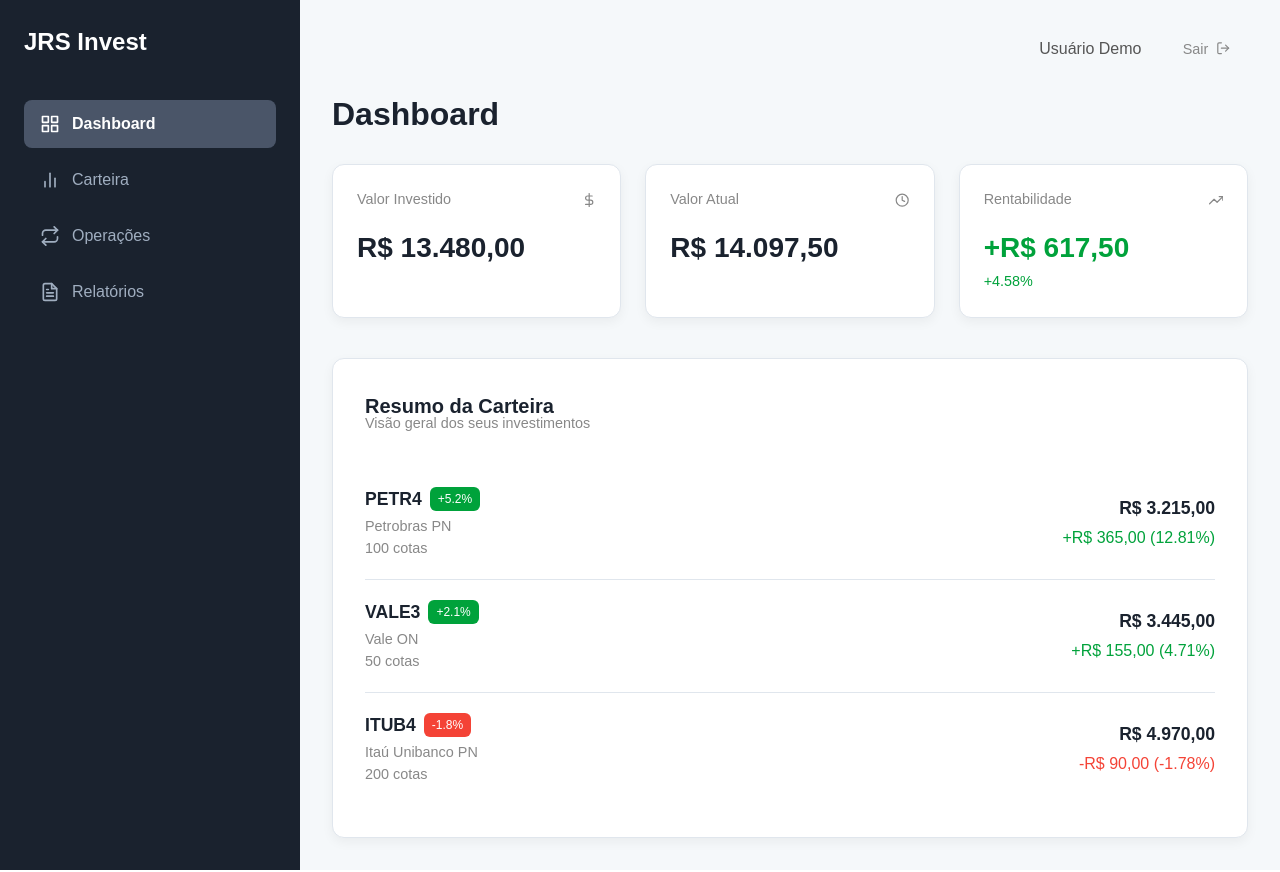
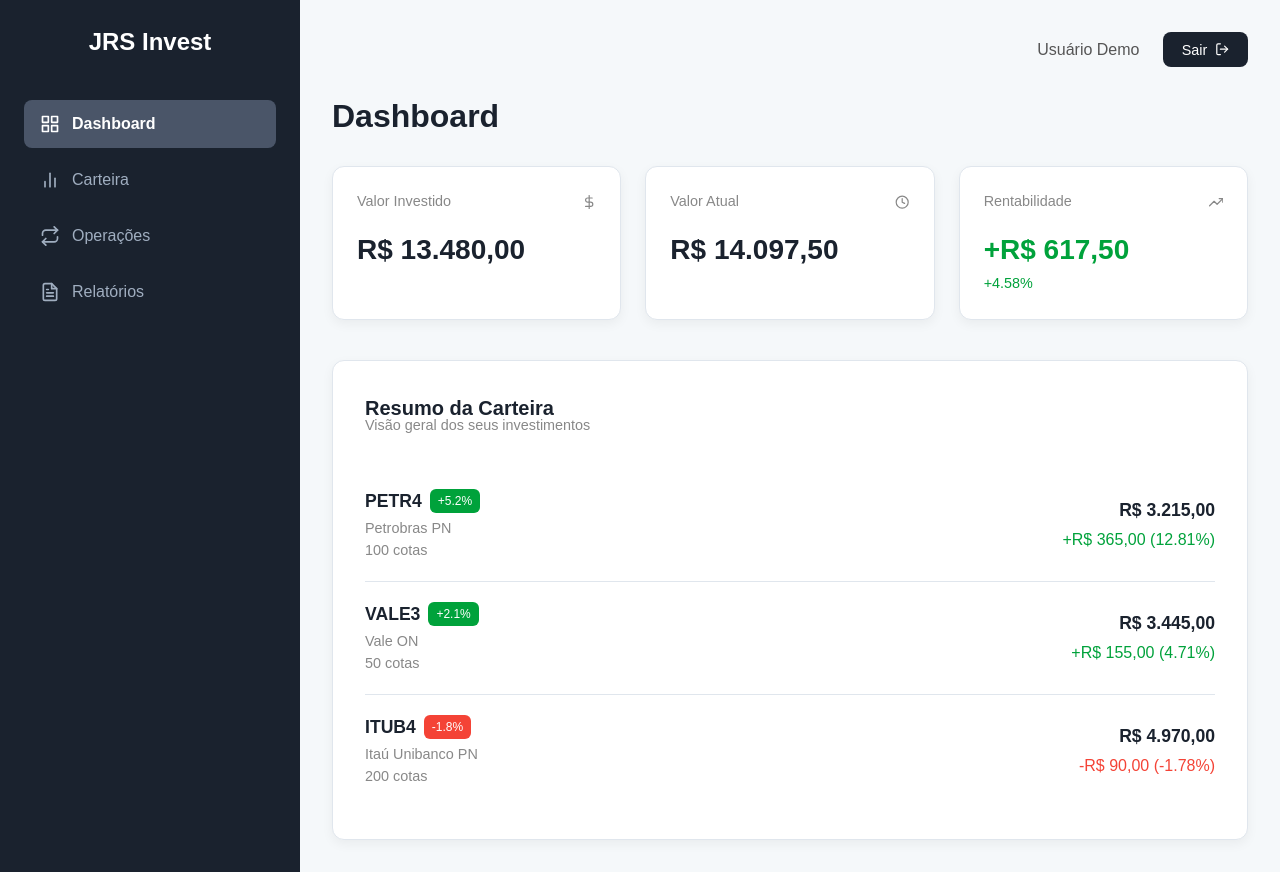
Before and after one commit to sergiocosta17/jrs-invest, a React (Vite) app: page /dashboard in a window 1280 px wide. Built offline with nearby package versions, Linux system fonts and the light colour scheme.

Commit message:
Ajustes no botão de logout

```diff
--- a/src/components/sidebar/Sidebar.module.css
+++ b/src/components/sidebar/Sidebar.module.css
@@ -12,6 +12,7 @@
   font-size: 1.5rem;
   font-weight: bold;
   margin-bottom: 2.5rem;
+  text-align: center;
 }
 
 .nav {
--- a/src/pages/dashboard/Dashboard.module.css
+++ b/src/pages/dashboard/Dashboard.module.css
@@ -14,13 +14,12 @@
 }
 
 .logoutButton {
+  background-color:#1a222e;
   display: flex;
   align-items: center;
   gap: 0.5rem;
-  background: none;
-  border: none;
   cursor: pointer;
-  color: #888;
+  color: white;
   font-size: 0.9rem;
 }
 
--- a/src/pages/dashboard/Dashboard.tsx
+++ b/src/pages/dashboard/Dashboard.tsx
@@ -1,5 +1,6 @@
 import { FiClock, FiDollarSign, FiLogOut, FiTrendingUp } from 'react-icons/fi';
 import styles from './Dashboard.module.css';
+import { useNavigate } from 'react-router-dom'; // PASSO 1: Importar
 
 interface Asset {
   ticker: string;
@@ -13,7 +14,11 @@ interface Asset {
 }
 
 export function Dashboard() {
-  // Dados de exemplo (virá da API)
+  const navigate = useNavigate();
+  const handleLogout = () => {
+    navigate('/login');
+  };
+
   const portfolioSummary: Asset[] = [
     { ticker: 'PETR4', name: 'Petrobras PN', shares: 100, dailyChange: '+5.2%', totalValue: 'R$ 3.215,00', totalReturn: '+R$ 365,00', returnPercentage: '(12.81%)', isPositive: true },
     { ticker: 'VALE3', name: 'Vale ON', shares: 50, dailyChange: '+2.1%', totalValue: 'R$ 3.445,00', totalReturn: '+R$ 155,00', returnPercentage: '(4.71%)', isPositive: true },
@@ -26,7 +31,7 @@ export function Dashboard() {
         <div />
         <div className={styles.userMenu}>
           <span>Usuário Demo</span>
-          <button className={styles.logoutButton}>
+          <button className={styles.logoutButton} onClick={handleLogout}>
             Sair <FiLogOut />
           </button>
         </div>
```
